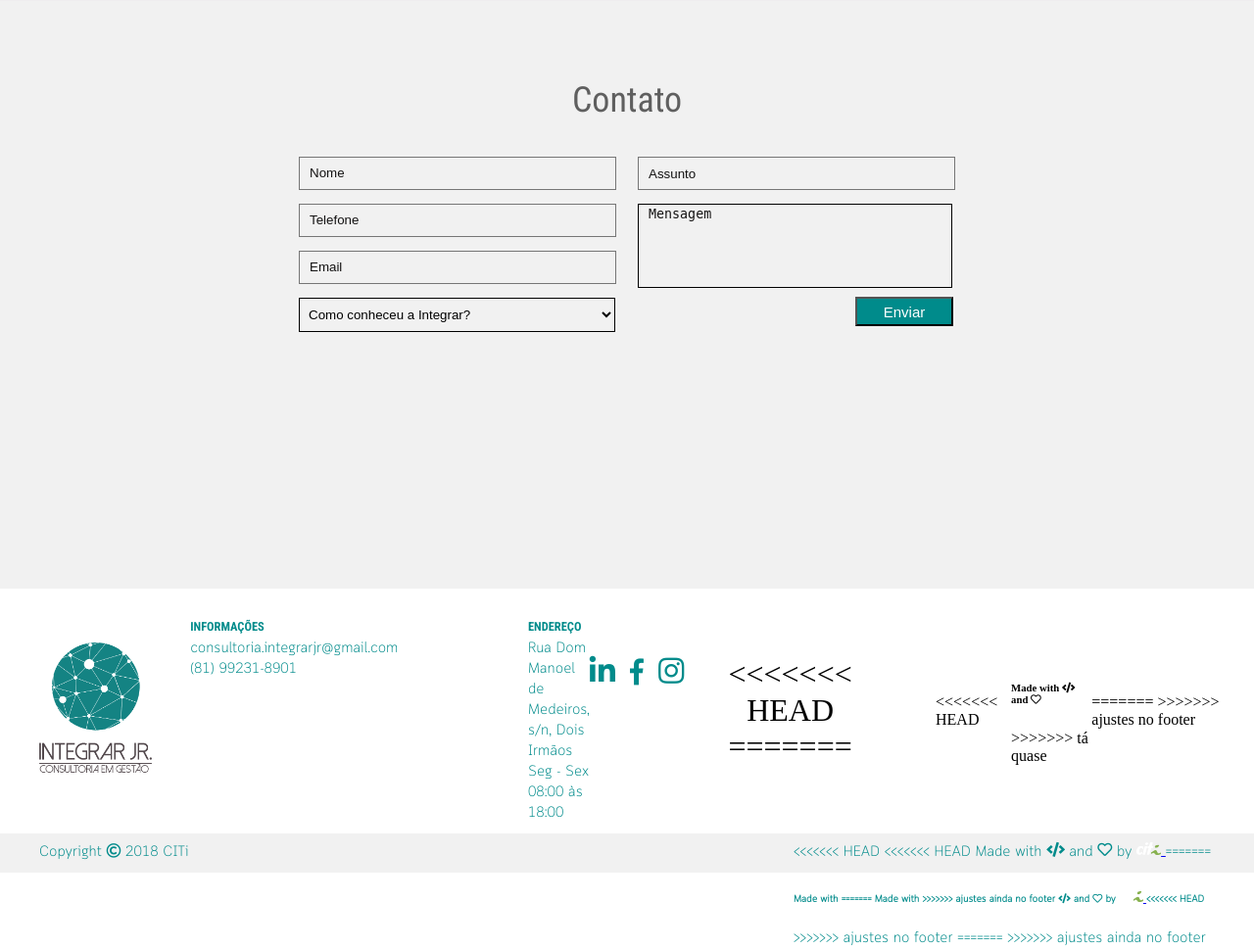
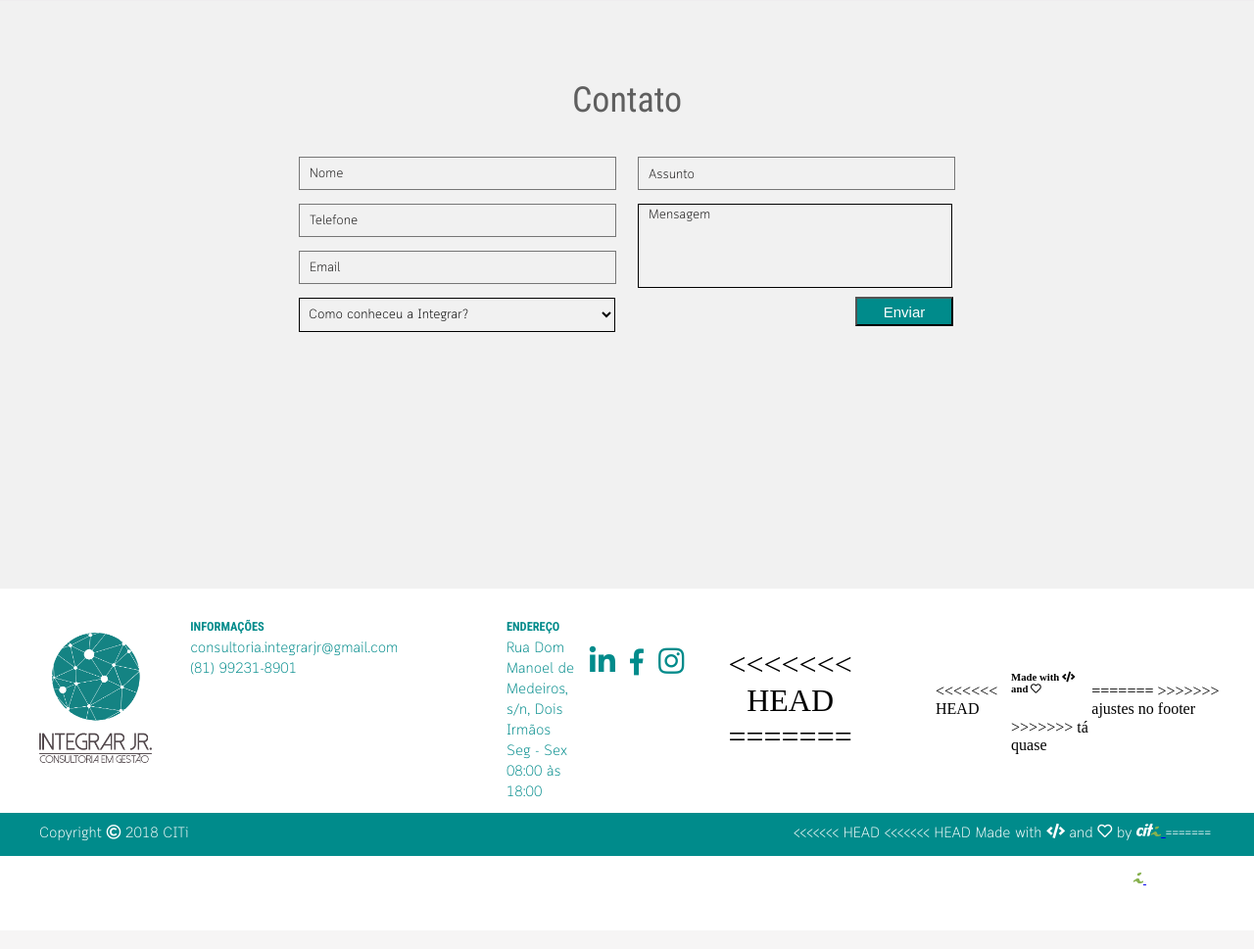
Before and after one commit to citi-onboarding/IntegrarJr, a Django app: page / in a window 1280 px wide. Shown: the part 2431-3400 px from the top of the page at 98% size. After the commit the page ends 3335 px from the top, so only its background shows below. Run offline with Django 3.2, Linux system fonts and the light colour scheme; some libraries are stand-ins or nearby versions.

Commit message:
tinha me enganado, mas tá quase

```diff
--- a/static/css/style.css
+++ b/static/css/style.css
@@ -446,10 +446,12 @@
     }
 
 input::placeholder{
+    font-family: 'Cloud_Soft Light', Helvetica, sans-serif;
     color:#131212;
 }
 
 textarea::placeholder{
+    font-family: 'Cloud_Soft Light', Helvetica, sans-serif;
     color:#151414;
 }
 #id_meetContato{
@@ -462,6 +464,7 @@
     background-color: #f1f1f1;
     margin-top: 7px;
     padding-left: 5px;
+    font-family: 'Cloud_Soft Light', Helvetica, sans-serif;
 }
 option{
     background-color: white;
@@ -543,7 +546,7 @@
     margin-bottom: 5px;
 }
 #idEndereco{
-    margin-left: 25%;
+    margin-left: 20%;
     color: #008B8B;
 }
 #idEndereco h5{
@@ -585,12 +588,12 @@
     display: flex;
     font-size: 15px;
     align-items:center;
-    color: #008B8B;
+    color: white;
     justify-content: space-between;
     padding-left: 40px;
-    background: #f1f1f1;
+    background: #008B8B;
     font-family: 'Cloud_Soft Light', Helvetica, sans-serif;
-    height: 40px;
+    height: 44px;
 }
 
 #footer-made {
```
